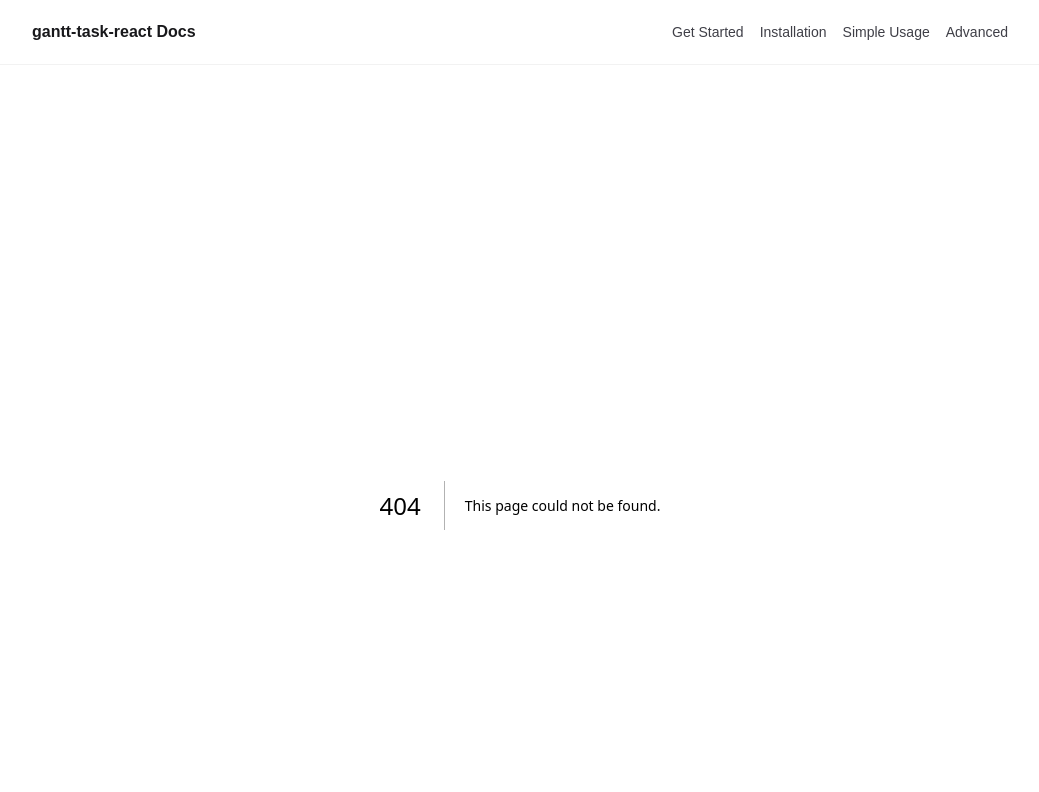
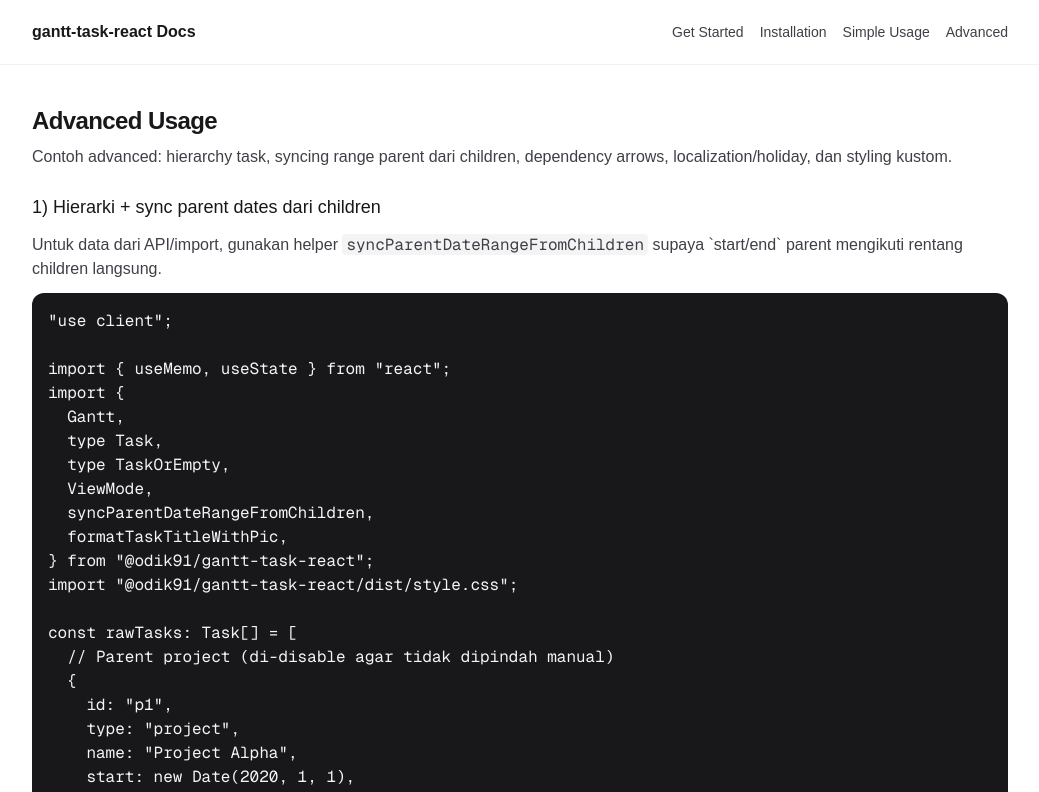
Before and after one commit to odik91/gantt-chart-docs, a Next.js app: page /advanced-usage in a window 1280 px wide. Before the commit this address had no page. Shown: the top 792 px of the page, without its empty margins (120-1159 px from the left). Built offline with nearby package versions, Linux system fonts and the light colour scheme.

Commit message:
add AdvancedUsagePage

```diff
--- /dev/null
+++ b/app/advanced-usage/page.tsx
@@ -0,0 +1,203 @@
+export default function AdvancedUsagePage() {
+  return (
+    <article className="space-y-6">
+      <div className="space-y-2">
+        <h1 className="text-2xl font-semibold tracking-tight text-zinc-900 dark:text-zinc-50">
+          Advanced Usage
+        </h1>
+        <p className="text-zinc-700 dark:text-zinc-300">
+          Contoh advanced: hierarchy task, syncing range parent dari children,
+          dependency arrows, localization/holiday, dan styling kustom.
+        </p>
+      </div>
+
+      <section className="space-y-3">
+        <h2 className="text-lg font-medium text-zinc-900 dark:text-zinc-50">
+          1) Hierarki + sync parent dates dari children
+        </h2>
+        <p className="text-zinc-700 dark:text-zinc-300">
+          Untuk data dari API/import, gunakan helper{" "}
+          <code className="px-1 rounded bg-zinc-100 dark:bg-zinc-800">
+            syncParentDateRangeFromChildren
+          </code>{" "}
+          supaya `start/end` parent mengikuti rentang children langsung.
+        </p>
+        <pre className="overflow-x-auto rounded-xl bg-zinc-900 text-zinc-100 p-4">
+          <code>{`"use client";
+
+import { useMemo, useState } from "react";
+import {
+  Gantt,
+  type Task,
+  type TaskOrEmpty,
+  ViewMode,
+  syncParentDateRangeFromChildren,
+  formatTaskTitleWithPic,
+} from "@odik91/gantt-task-react";
+import "@odik91/gantt-task-react/dist/style.css";
+
+const rawTasks: Task[] = [
+  // Parent project (di-disable agar tidak dipindah manual)
+  {
+    id: "p1",
+    type: "project",
+    name: "Project Alpha",
+    start: new Date(2020, 1, 1),
+    end: new Date(2020, 1, 10),
+    progress: 0,
+    isDisabled: true,
+  },
+  // Child task (parent mengacu ke id parent)
+  {
+    id: "t1",
+    type: "task",
+    parent: "p1",
+    name: "Design",
+    start: new Date(2020, 1, 1),
+    end: new Date(2020, 1, 3),
+    progress: 60,
+    shortName: "Ana",
+  },
+  {
+    id: "t2",
+    type: "task",
+    parent: "p1",
+    name: "Implementation",
+    start: new Date(2020, 1, 3),
+    end: new Date(2020, 1, 6),
+    progress: 20,
+    shortName: "Budi",
+  },
+];
+
+export default function AdvancedGanttHierarchy() {
+  // Sync start/end parent dari children (direct children)
+  const initialTasks = useMemo<TaskOrEmpty[]>(
+    () => syncParentDateRangeFromChildren(rawTasks),
+    []
+  );
+  const [tasks, setTasks] = useState<TaskOrEmpty[]>(initialTasks);
+
+  // Helper label title yang sama seperti yang ditampilkan UI
+  // (untuk custom column / kebutuhan lain)
+  const label = formatTaskTitleWithPic("Design", "Ana");
+  void label;
+
+  return (
+    <div style={{ height: 620 }}>
+      <Gantt
+        tasks={tasks}
+        viewMode={ViewMode.QuarterYear}
+        isShowCriticalPath
+        // Default-nya true, tapi kita set eksplisit untuk dokumentasi
+        isUpdateDisabledParentsOnChange
+        onChangeTasks={(nextTasks) => setTasks([...nextTasks])}
+      />
+    </div>
+  );
+}`}</code>
+        </pre>
+      </section>
+
+      <section className="space-y-3">
+        <h2 className="text-lg font-medium text-zinc-900 dark:text-zinc-50">
+          2) Dependencies antar task
+        </h2>
+        <p className="text-zinc-700 dark:text-zinc-300">
+          Dependency dibuat dari properti <code>dependencies</code> pada task
+          target. Gunakan <code>sourceTarget</code> dan <code>ownTarget</code>{" "}
+          untuk menentukan ujung start/end yang dihubungkan.
+        </p>
+        <pre className="overflow-x-auto rounded-xl bg-zinc-900 text-zinc-100 p-4">
+          <code>{`// Contoh dependency: t2 start mengikuti end dari t1
+{
+  id: "t2",
+  type: "task",
+  parent: "p1",
+  name: "Implementation",
+  start: new Date(2020, 1, 3),
+  end: new Date(2020, 1, 6),
+  progress: 20,
+  shortName: "Budi",
+  dependencies: [
+    {
+      sourceId: "t1",
+      sourceTarget: "endOfTask",
+      ownTarget: "startOfTask",
+    },
+  ],
+}`}</code>
+        </pre>
+      </section>
+
+      <section className="space-y-3">
+        <h2 className="text-lg font-medium text-zinc-900 dark:text-zinc-50">
+          3) Localization, holiday, dan styling kustom
+        </h2>
+        <p className="text-zinc-700 dark:text-zinc-300">
+          Anda bisa mengontrol tampilan timeline, format header, warna, jarak,
+          dan aturan “holiday” (misalnya weekend).
+        </p>
+        <pre className="overflow-x-auto rounded-xl bg-zinc-900 text-zinc-100 p-4">
+          <code>{`import { id } from "date-fns/locale";
+
+// ...di dalam komponen Gantt:
+<Gantt
+  tasks={tasks}
+  viewMode={ViewMode.Day}
+  dateLocale={id}
+  isAdjustToWorkingDates
+  checkIsHoliday={(date) => {
+    // weekend = holiday (0=Sunday, 6=Saturday)
+    const day = date.getDay();
+    return day === 0 || day === 6;
+  }}
+  colors={{
+    barBackgroundColor: "#0f172a",
+    barBackgroundSelectedColor: "#1d4ed8",
+    arrowColor: "#94a3b8",
+    todayColor: "#ef4444",
+    holidayBackgroundColor: "#111827",
+  }}
+  distances={{
+    rowHeight: 48,
+    headerHeight: 52,
+    handleWidth: 12,
+    arrowIndent: 10,
+  }}
+  dateFormats={{
+    dateColumnFormat: "MMM yyyy",
+    dayTopHeaderFormat: "EEE, d",
+  }}
+  renderTopHeader={(date, viewMode) =>
+    \`\${viewMode}: \${date.toLocaleDateString()}\`
+  }
+/>`}</code>
+        </pre>
+      </section>
+
+      <section className="space-y-3">
+        <h2 className="text-lg font-medium text-zinc-900 dark:text-zinc-50">
+          4) Event handler lanjutan (opsional)
+        </h2>
+        <p className="text-zinc-700 dark:text-zinc-300">
+          `onChangeTasks` paling simpel untuk sinkron state. Untuk kebutuhan
+          khusus, Anda juga bisa memakai callback lain seperti `onClick`,
+          `onRelationChange`, atau `fixStartPosition`.
+        </p>
+        <pre className="overflow-x-auto rounded-xl bg-zinc-900 text-zinc-100 p-4">
+          <code>{`<Gantt
+  tasks={tasks}
+  onClick={(task) => console.log("task clicked", task.id)}
+  onRelationChange={(from, to, isOneDescendant) => {
+    console.log("relation changed", { from, to, isOneDescendant });
+  }}
+  fixStartPosition={(task, date, index) => {
+    console.log("fix start", task.id, date, index);
+  }}
+/>`}</code>
+        </pre>
+      </section>
+    </article>
+  );
+}
```
